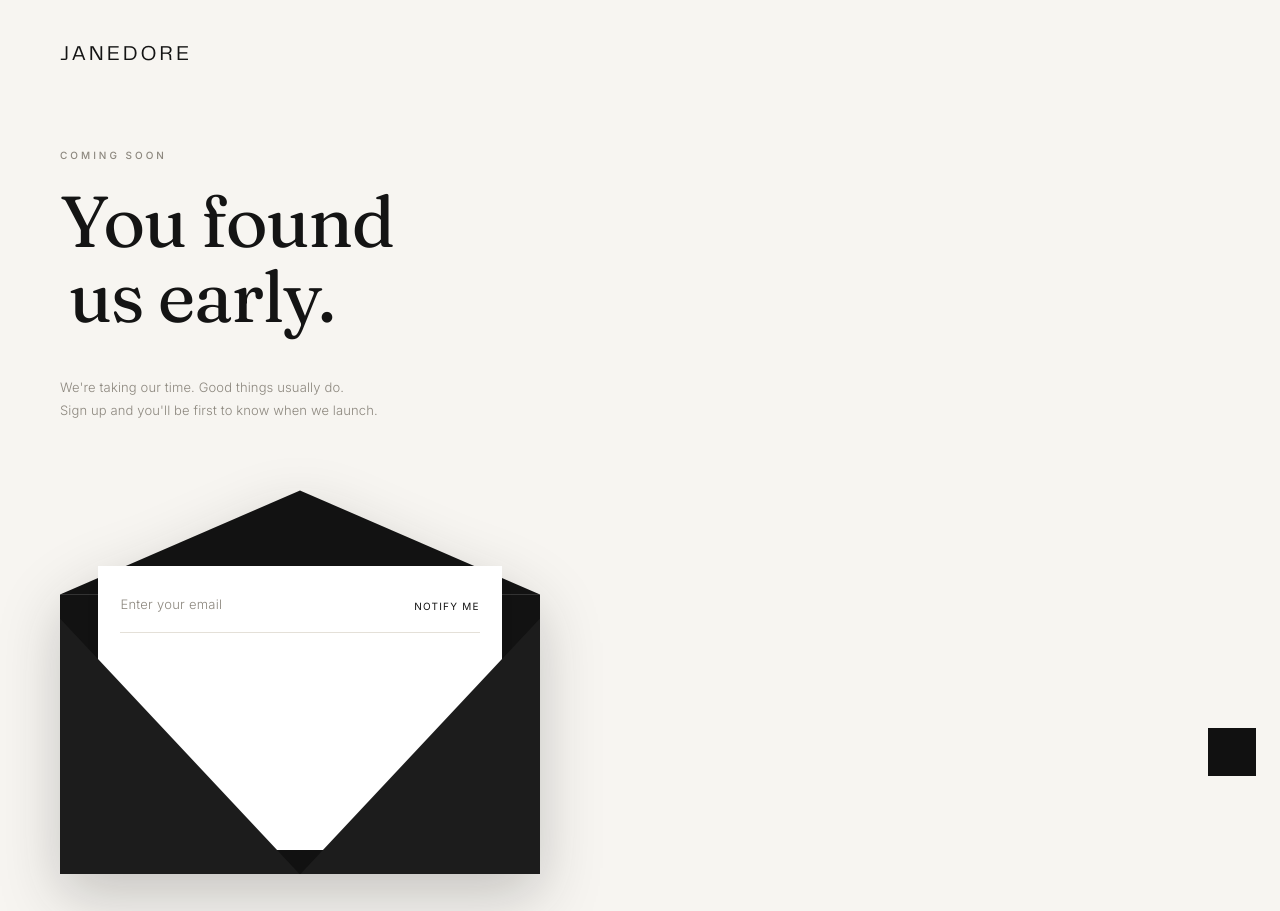
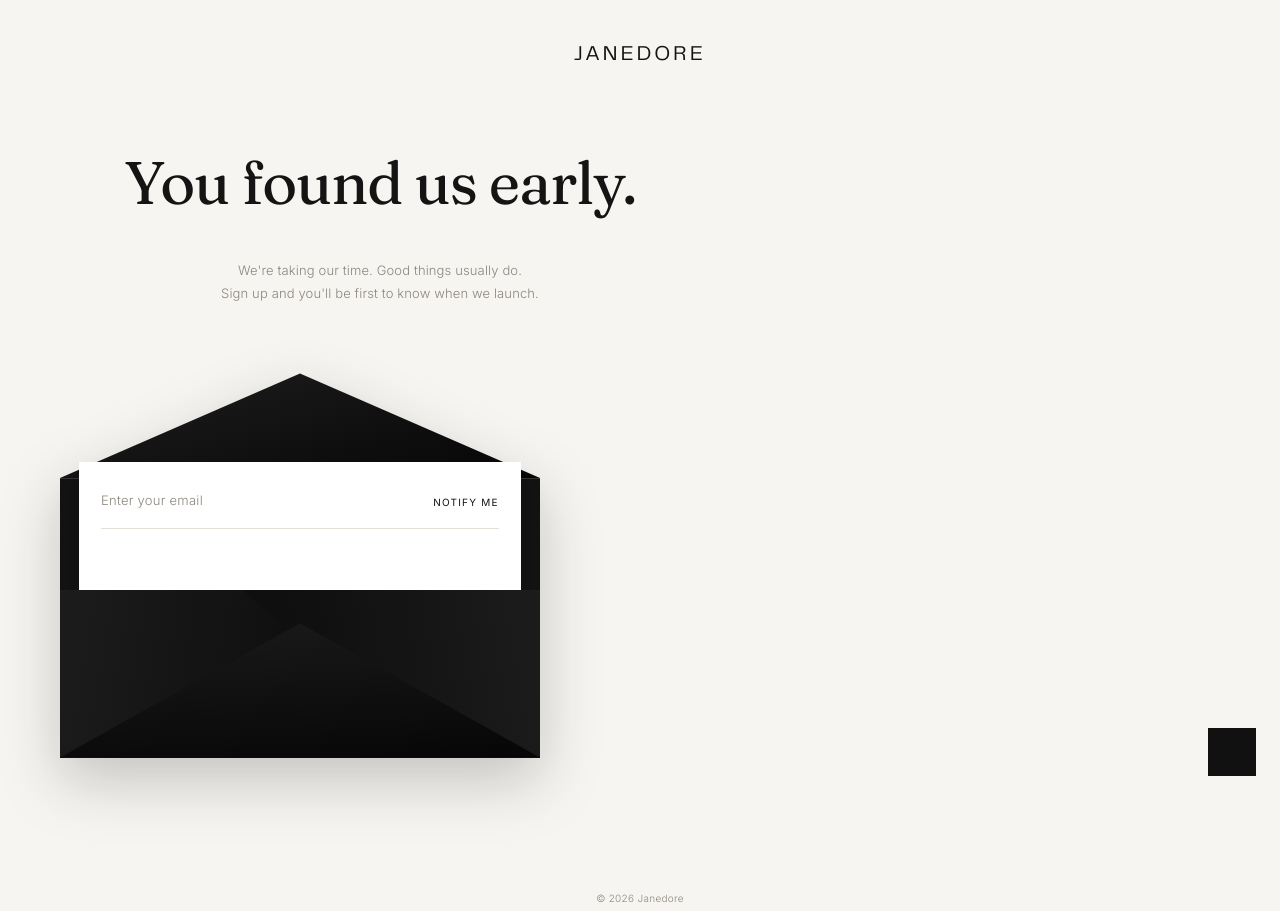
Before and after one commit to Pmalapile07/Janedore, a website: page janedore-coming-soon.html in a window 1280 px wide. Shown: the top 911 px of the page. Drawn offline with Linux system fonts and the light colour scheme; some icons are missing.

Commit message:
Refactor styles and structure for coming soon page
Updated styles for the headline and subhead, added animations for envelope elements, and modified HTML structure for better layout.

```diff
--- a/janedore-coming-soon.html
+++ b/janedore-coming-soon.html
@@ -82,6 +82,7 @@
   .site-header {
     display: flex;
     align-items: center;
+    justify-content: center;
     padding: 44px 60px;
     background: transparent;
   }
@@ -127,18 +128,16 @@
     font-family: 'The Seasons', 'Fraunces', serif;
     font-weight: 400;
     font-style: normal;
-    font-size: clamp(36px, 6vw, 72px);
-    line-height: 1.0;
+    font-size: clamp(28px, 5.2vw, 60px);
+    line-height: 1.1;
     letter-spacing: -0.02em;
     color: var(--text);
     margin-bottom: 44px;
-    display: flex;
-    flex-direction: column;
-    gap: 0.04em;
+    text-align: center;
+    white-space: nowrap;
   }
 
   .headline-line { display: block; }
-  .headline-line:nth-child(2) { padding-left: 0.12em; }
 
   .subhead {
     font-family: 'Inter', sans-serif;
@@ -147,7 +146,8 @@
     line-height: 1.8;
     color: var(--muted);
     max-width: 360px;
-    margin-bottom: 52px;
+    margin: 0 auto 52px;
+    text-align: center;
     letter-spacing: 0.01em;
   }
 
@@ -159,61 +159,140 @@
     width: 100%;
     aspect-ratio: 480 / 400;
     filter: drop-shadow(0 22px 30px rgba(18,18,18,0.22));
+    perspective: 1000px;
   }
 
-  /* Layer 1: back flap + envelope walls */
+  /* Layer 1: back panel — the envelope wall behind everything */
   .envelope-back {
     position: absolute;
-    inset: 0;
+    left: 0; right: 0;
+    top: 30%;
+    bottom: 0;
+    z-index: 1;
     background: var(--ink);
-    clip-path: polygon(0 30%, 50% 4%, 100% 30%, 100% 100%, 0 100%);
   }
   .envelope-back::before {
     content: '';
     position: absolute;
     left: 0; right: 0;
-    top: 30%;
+    top: 0;
     height: 1px;
     background: rgba(255,255,255,0.14);
   }
 
-  /* Layer 2: the paper, tucked between the back and the front pocket */
+  /* Layer 1b: the top opening flap — flat/hidden while closed, rises up as the lid opens */
+  .envelope-flap-top {
+    position: absolute;
+    left: 0; right: 0;
+    top: 0;
+    height: 30%;
+    z-index: 2;
+    background: linear-gradient(165deg, #202020 0%, #101010 60%, #060606 100%);
+    clip-path: polygon(0 100%, 50% 13%, 100% 100%);
+    transform-origin: bottom center;
+    transform: scaleY(0);
+    opacity: 0;
+    animation: flap-cycle 13s infinite backwards;
+    animation-delay: 1.1s;
+  }
+
+  @keyframes flap-cycle {
+    0%   { transform: scaleY(0); opacity: 0; animation-timing-function: cubic-bezier(.3,.9,.3,1); }
+    5%   { opacity: 1; }
+    7%   { transform: scaleY(1); opacity: 1; animation-timing-function: linear; }
+    73%  { transform: scaleY(1); opacity: 1; animation-timing-function: cubic-bezier(.3,.9,.3,1); }
+    76%  { opacity: 0.4; }
+    78%  { transform: scaleY(0); opacity: 0; animation-timing-function: linear; }
+    100% { transform: scaleY(0); opacity: 0; }
+  }
+
+  /* Layer 2: the paper, tucked between the back panel and the front pocket */
   .envelope-paper {
     position: absolute;
-    left: 8%;
-    right: 8%;
-    top: 23%;
+    left: 4%;
+    right: 4%;
+    top: 30%;
     bottom: 6%;
+    z-index: 3;
     background: var(--paper);
     padding: 22px 22px 0;
     display: flex;
     align-items: flex-start;
     box-shadow: 0 10px 20px -14px rgba(18,18,18,0.4);
-    animation: paper-rise 0.6s cubic-bezier(.2,.8,.2,1) both;
-    animation-delay: 0.1s;
+    animation: paper-cycle 13s infinite backwards;
+    animation-delay: 1.5s;
   }
   .envelope-paper .signup-row { width: 100%; }
 
-  /* Layer 3: front pocket flaps, meeting at a point over the paper's bottom edge */
-  .envelope-flap {
+  /* Layer 3: left & right folded side panels — tucked in first, mostly hidden
+     beneath the front pocket flap. They stop underneath it; they never meet each other.
+     Sized to only cover the lower half of the paper, so the top half stays visible. */
+  .envelope-fold-left {
     position: absolute;
-    top: 0;
+    left: 0; right: 0;
+    top: 58%;
     bottom: 0;
-    width: 50%;
-    background: #1c1c1c;
+    z-index: 4;
+    background: linear-gradient(100deg, #1c1c1c 0%, #101010 45%, #0a0a0a 100%);
+    clip-path: polygon(0% 0%, 62% 0%, 24% 100%, 0% 100%);
   }
-  .envelope-flap.left {
-    left: 0;
-    clip-path: polygon(0 36%, 0 100%, 100% 100%);
-  }
-  .envelope-flap.right {
-    right: 0;
-    clip-path: polygon(100% 36%, 100% 100%, 0 100%);
+  .envelope-fold-right {
+    position: absolute;
+    left: 0; right: 0;
+    top: 58%;
+    bottom: 0;
+    z-index: 4;
+    background: linear-gradient(260deg, #1c1c1c 0%, #101010 45%, #0a0a0a 100%);
+    clip-path: polygon(100% 0%, 38% 0%, 76% 100%, 100% 100%);
   }
 
-  @keyframes paper-rise {
-    from { transform: translateY(10px); opacity: 0; }
-    to   { transform: translateY(0);    opacity: 1; }
+  /* Layer 4 (same stacking group as the folds): the front pocket flap — sits above
+     both folds, its point is what actually reads as "an envelope" on the closed front
+     face. Same reduced height as the folds, so it only covers the paper's lower half. */
+  .envelope-front-flap {
+    position: absolute;
+    left: 0; right: 0;
+    top: 58%;
+    bottom: 0;
+    z-index: 4;
+    background: linear-gradient(175deg, #1f1f1f 0%, #111111 55%, #060606 100%);
+    clip-path: polygon(0% 100%, 50% 20%, 100% 100%);
+  }
+
+  /* Layer 5: closed top flap — folds down low, overlapping the front pocket flap's point.
+     Same lid-open animation/timing as before; only the shape is a real folded-flap silhouette. */
+  .envelope-lid {
+    position: absolute;
+    left: 0; right: 0;
+    top: 30%;
+    bottom: 0;
+    z-index: 10;
+    background: linear-gradient(165deg, #202020 0%, #101010 55%, #060606 100%);
+    clip-path: polygon(0% 0%, 100% 0%, 50% 60%);
+    transform-origin: top center;
+    pointer-events: none;
+    animation: lid-cycle 13s infinite backwards;
+    animation-delay: 1.1s;
+  }
+
+  @keyframes lid-cycle {
+    0%   { transform: rotateX(0deg);    opacity: 1; animation-timing-function: cubic-bezier(.3,.9,.3,1); }
+    5%   { transform: rotateX(-112deg); opacity: 1; }
+    7%   { transform: rotateX(-128deg); opacity: 0; animation-timing-function: linear; }
+    75%  { transform: rotateX(-128deg); opacity: 0; animation-timing-function: cubic-bezier(.3,.9,.3,1); }
+    78%  { transform: rotateX(-112deg); opacity: 1; }
+    83%  { transform: rotateX(0deg);    opacity: 1; animation-timing-function: linear; }
+    100% { transform: rotateX(0deg);    opacity: 1; }
+  }
+
+  @keyframes paper-cycle {
+    0%   { transform: translateY(16px)  scale(0.94); opacity: 0; animation-timing-function: linear; }
+    8%   { transform: translateY(16px)  scale(0.94); opacity: 0; animation-timing-function: cubic-bezier(.34,1.56,.64,1); }
+    11%  { transform: translateY(-22px) scale(1.03); opacity: 1; }
+    14%  { transform: translateY(-16px) scale(1);    opacity: 1; animation-timing-function: linear; }
+    72%  { transform: translateY(-16px) scale(1);    opacity: 1; animation-timing-function: ease-in; }
+    75%  { transform: translateY(16px)  scale(0.94); opacity: 0; animation-timing-function: linear; }
+    100% { transform: translateY(16px)  scale(0.94); opacity: 0; }
   }
 
   .signup-row {
@@ -290,6 +369,8 @@
 
   @media (prefers-reduced-motion: reduce) {
     .envelope-paper { animation: none; }
+    .envelope-lid { display: none; }
+    .envelope-flap-top { animation: none; transform: scaleY(1); opacity: 1; }
   }
 
   /* ── Footer ───────────────────────────────────────────── */
@@ -435,7 +516,7 @@
     .site-header { padding: 28px 24px; }
     .header-logo-text { font-size: 1.1rem; }
     .main-content { padding: 32px 24px 40px; }
-    .headline { font-size: clamp(30px, 10vw, 56px); margin-bottom: 32px; }
+    .headline { font-size: clamp(24px, 8vw, 56px); margin-bottom: 32px; white-space: normal; }
     .subhead { margin-bottom: 40px; }
     .envelope-paper { padding: 18px 18px 0; }
     .site-footer { padding: 24px 24px; }
@@ -459,10 +540,8 @@
 </header>
 
 <main id="main" class="main-content">
-  <p class="eyebrow">Coming soon</p>
   <h1 class="headline">
-    <span class="headline-line">You found</span>
-    <span class="headline-line">us early.</span>
+    <span class="headline-line">You found us early.</span>
   </h1>
   <p class="subhead">
     We're taking our time. Good things usually do.<br>Sign up and you'll be first to know when we launch.
@@ -470,6 +549,7 @@
   <div class="signup-wrapper">
     <div class="envelope">
       <div class="envelope-back" aria-hidden="true"></div>
+      <div class="envelope-flap-top" aria-hidden="true"></div>
       <div class="envelope-paper">
         <div class="signup-row">
           <label for="email-input" class="sr-only">Email address</label>
@@ -486,8 +566,10 @@
           </button>
         </div>
       </div>
-      <div class="envelope-flap left" aria-hidden="true"></div>
-      <div class="envelope-flap right" aria-hidden="true"></div>
+      <div class="envelope-fold-left" aria-hidden="true"></div>
+      <div class="envelope-fold-right" aria-hidden="true"></div>
+      <div class="envelope-front-flap" aria-hidden="true"></div>
+      <div class="envelope-lid" aria-hidden="true"></div>
     </div>
     <div class="signup-msg" id="signup-msg" role="status" aria-live="polite"></div>
   </div>
```
